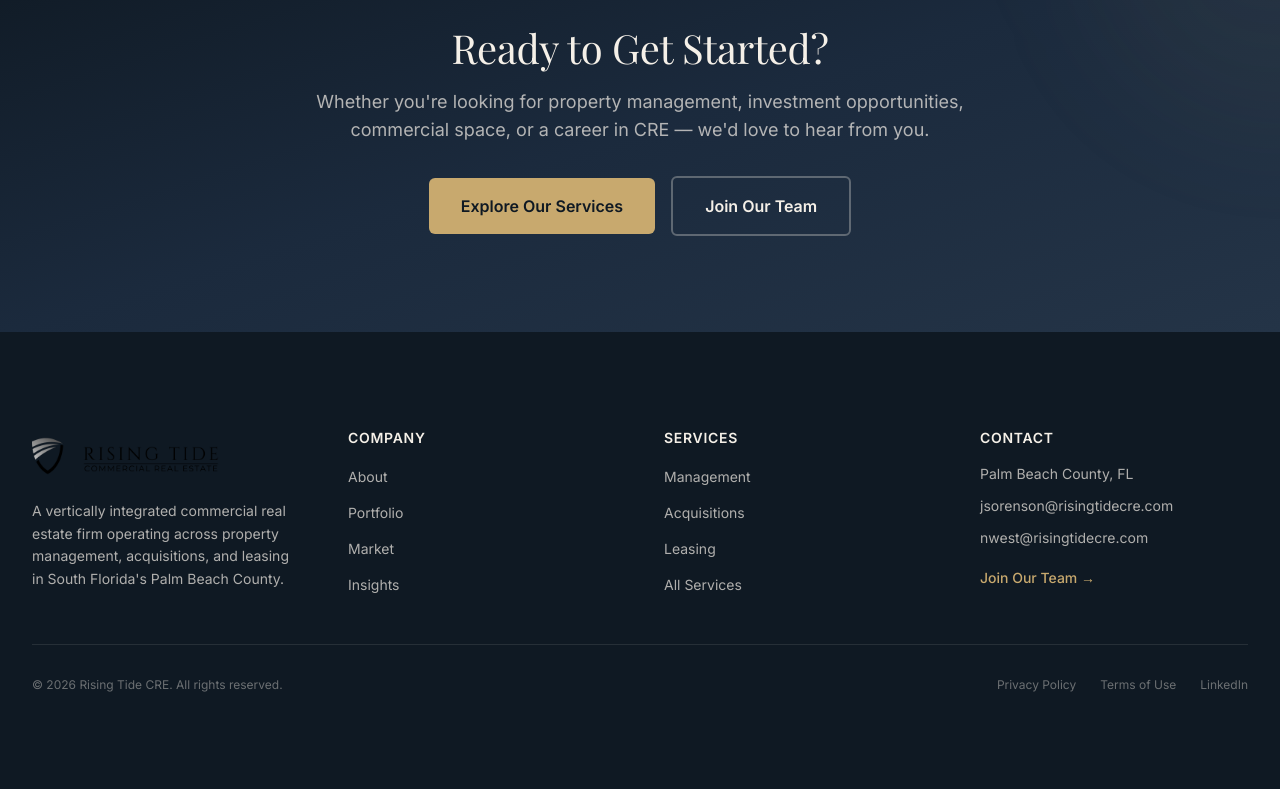
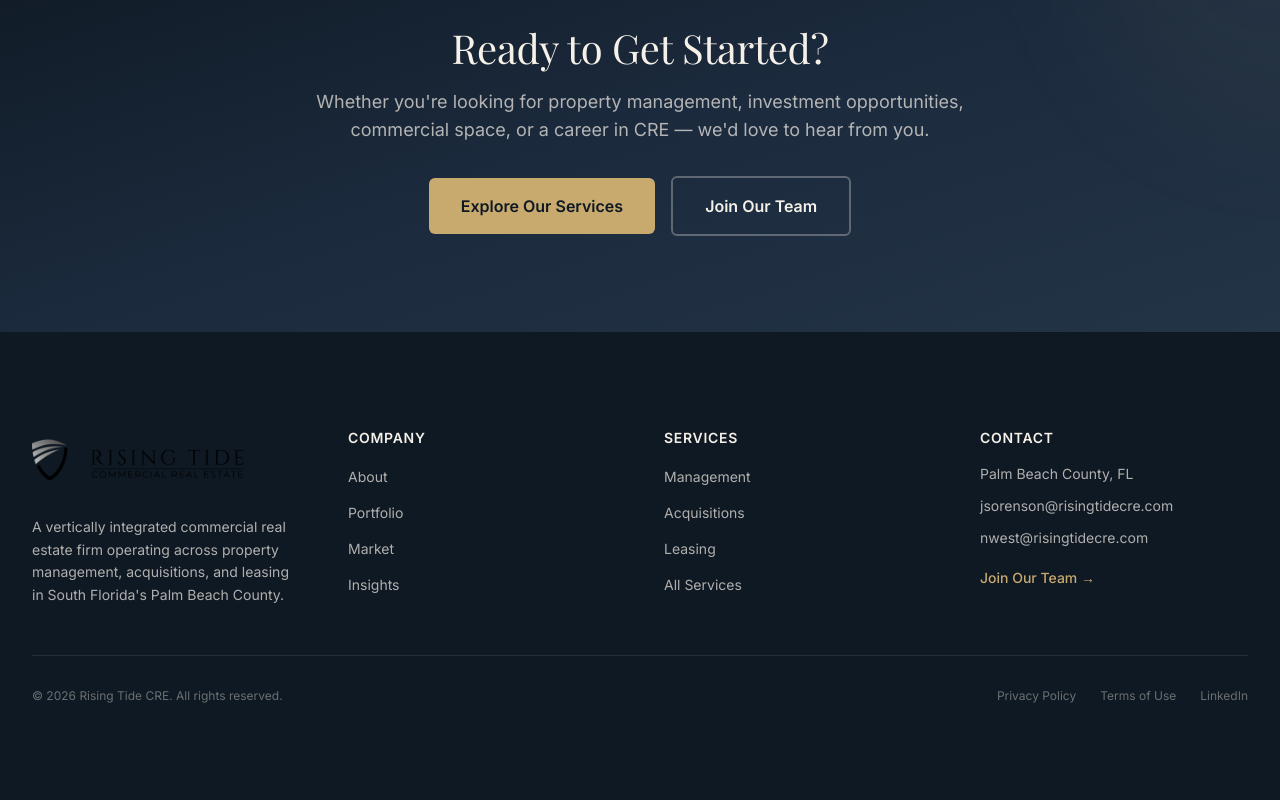
Before and after one commit to jonathansorenson/Rising_tide_CRE, a Next.js app: page / in a window 1280 px wide. Shown: the part 3923-4723 px from the top of the page. Built offline with nearby package versions, Linux system fonts and the light colour scheme; no server answers; a web font is replaced by a local one.

Commit message:
Increase footer logo size ~15% and add breathing room

```diff
--- a/src/components/layout/Footer.tsx
+++ b/src/components/layout/Footer.tsx
@@ -14,9 +14,9 @@ export function Footer() {
               <Image
                 src="/logos/RT_PrimaryB 2000x600.png"
                 alt="Rising Tide CRE"
-                width={240}
-                height={72}
-                className="h-14 w-auto mb-4"
+                width={280}
+                height={84}
+                className="h-16 w-auto mb-6"
               />
             </Link>
             <p className="text-sm leading-relaxed mt-4">
```
